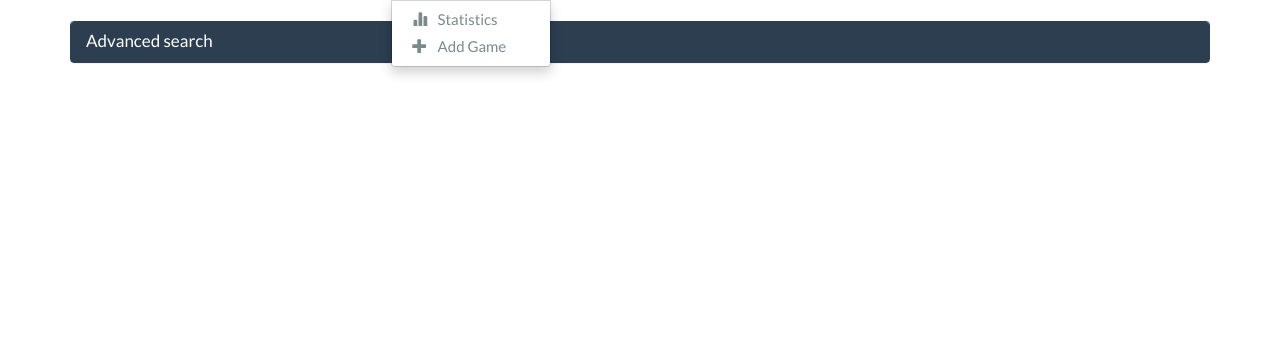
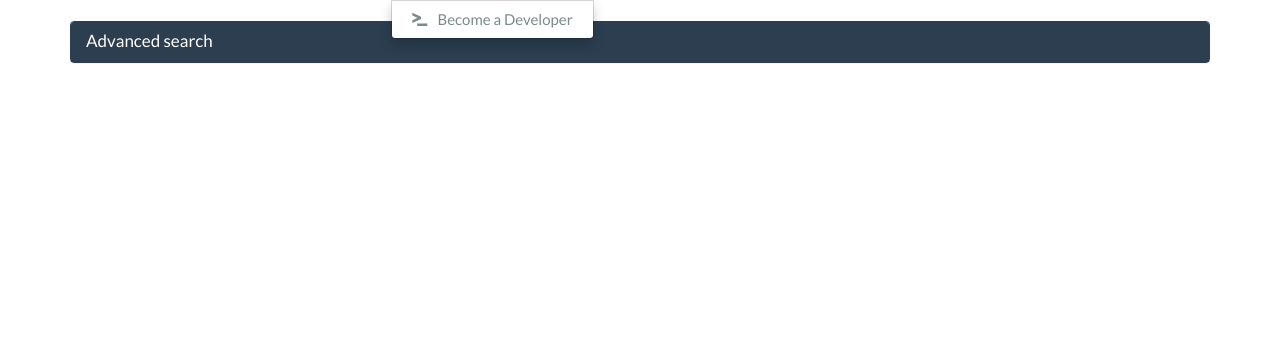
Before and after one commit to dorukgezici/django-gamestore, a Django app: page / in a window 1280 px wide, after a click on "Developer". Shown: the part 60-420 px from the top of the page. Run offline with Django 3.2, Linux system fonts and the light colour scheme; data that the repository does not hold is empty; parts of the project's set-up code (start-up, migrations or seed data) failed here and were passed over; some libraries are stand-ins or nearby versions.

Commit message:
Developer added automatically to the form

```diff
--- a/gamestore/forms.py
+++ b/gamestore/forms.py
@@ -22,6 +22,9 @@ class CreateGameForm(forms.ModelForm):
     class Meta:
         model = Game
         fields = ["developer", "name", "url", "cover", "price", "tags"]
+        widgets = {
+            "developer": forms.HiddenInput()
+        }
 
 
 class CreateTagForm(forms.ModelForm):
--- a/gamestore/templates/base.html
+++ b/gamestore/templates/base.html
@@ -40,10 +40,15 @@
                         <li class="dropdown">
                             <a class="dropdown-toggle" data-toggle="dropdown" href="#"><span class="glyphicon glyphicon-tasks" style="margin-right: 0.5em;"></span> Developer <span class="caret"></span></a>
                             <ul class="dropdown-menu">
-                                {% url "profile" request.user.id as profile_url %}
-                                <li {% if request.path == profile_url %}class="active"{% endif %}><a href="{{ profile_url }}"><span class="glyphicon glyphicon-stats" style="margin-right: 0.5em;"></span> Statistics </a></li>
-                                {% url "game_create" as game_create_url %}
-                                <li {% if request.path == game_create_url %}class="active"{% endif %}><a href="{{ game_create_url }}"><span class="glyphicon glyphicon-plus" style="margin-right: 0.5em;"></span> Add Game </a></li>
+                                {% if request.user.is_developer %}
+                                    {% url "profile" request.user.id as profile_url %}
+                                    <li {% if request.path == profile_url %}class="active"{% endif %}><a href="{{ profile_url }}"><span class="glyphicon glyphicon-stats" style="margin-right: 0.5em;"></span> Statistics </a></li>
+                                    {% url "game_create" as game_create_url %}
+                                    <li {% if request.path == game_create_url %}class="active"{% endif %}><a href="{{ game_create_url }}"><span class="glyphicon glyphicon-plus" style="margin-right: 0.5em;"></span> Add Game </a></li>
+                                {% else %}
+                                    {% url "switch_to_developer" as switch_url %}
+                                    <li {% if request.path == switch_url %}class="active"{% endif %}><a href="{{ switch_url }}"><span class="glyphicon glyphicon-console" style="margin-right: 0.5em;"></span> Become a Developer </a></li>
+                                {% endif %}
                             </ul>
                         </li>
                     </ul>
--- a/gamestore/templates/game.html
+++ b/gamestore/templates/game.html
@@ -9,7 +9,7 @@
                         <div class="panel-heading">
                             <div class="row">
                                 <h2 class="panel-title col-xs-9">{{ game.name }}</h2>
-                                {% if game.developer.user == user %}
+                                {% if game.developer == user %}
                                     <h2 class="panel-title col-xs-3"><a href="{% url "game_update" game.id %}" style="text-align: right;"><span class="glyphicon glyphicon-edit" style="margin-right: 0.5em;"></span> Edit </a></h2>
                                 {% endif %}
                             </div>
--- a/gamestore/views.py
+++ b/gamestore/views.py
@@ -44,7 +44,6 @@ class IndexView(generic.ListView):
                 pass
 
         qs = qs.distinct()
-
         sortby = self.request.GET.get("sortby", "recent")
         if sortby == "recent":
             qs = qs.order_by("-created", "name")
@@ -55,7 +54,6 @@ class IndexView(generic.ListView):
 
         # page = int(self.request.GET.get("page", "1"))
         # qs = qs[PAGESIZE*(page-1):PAGESIZE*(page-1)+PAGESIZE]
-
         return qs
 
     def get_context_data(self, *, object_list=None, **kwargs):
@@ -126,10 +124,17 @@ class GameCreateView(generic.FormView):
     def get(self, request, *args, **kwargs):
         if not request.user.is_authenticated:
             return HttpResponseRedirect(reverse("login"))
+        elif not request.user.is_developer:
+            return HttpResponseRedirect(reverse("profile", request.user.id))
         else:
             return super().get(request, *args, **kwargs)
 
+    def get_initial(self):
+        return {"developer": self.request.user.id}
+
     def form_valid(self, form):
+        if not self.request.user.is_developer:
+            return HttpResponse('Unauthorized', status=401)
         game = form.save()
         Payment.objects.get_or_create(user=self.request.user, game=game, amount=0)
         return super().form_valid(form)
@@ -149,6 +154,9 @@ class GameUpdateView(generic.UpdateView):
         else:
             return super().get(request, *args, **kwargs)
 
+    def get_initial(self):
+        return {"developer": self.request.user.id}
+
     def form_valid(self, form):
         if self.request.user != self.get_object().developer:
             return HttpResponse('Unauthorized', status=401)
@@ -157,6 +165,7 @@ class GameUpdateView(generic.UpdateView):
 
 
 def payment_view(request):
+    msg = "Your payment is IN PROCESS!"
     if request.GET.get("result", "error") == "success":
         if "success" in request.path:
             game_id = request.GET["pid"].split("-")[0]
@@ -198,7 +207,7 @@ class TagCreateView(generic.FormView):
 
     def get(self, request, *args, **kwargs):
         if not request.user.is_authenticated:
-            return HttpResponseRedirect("/accounts/login")
+            return HttpResponseRedirect(reverse("login"))
         else:
             return super().get(request, *args, **kwargs)
 
```
